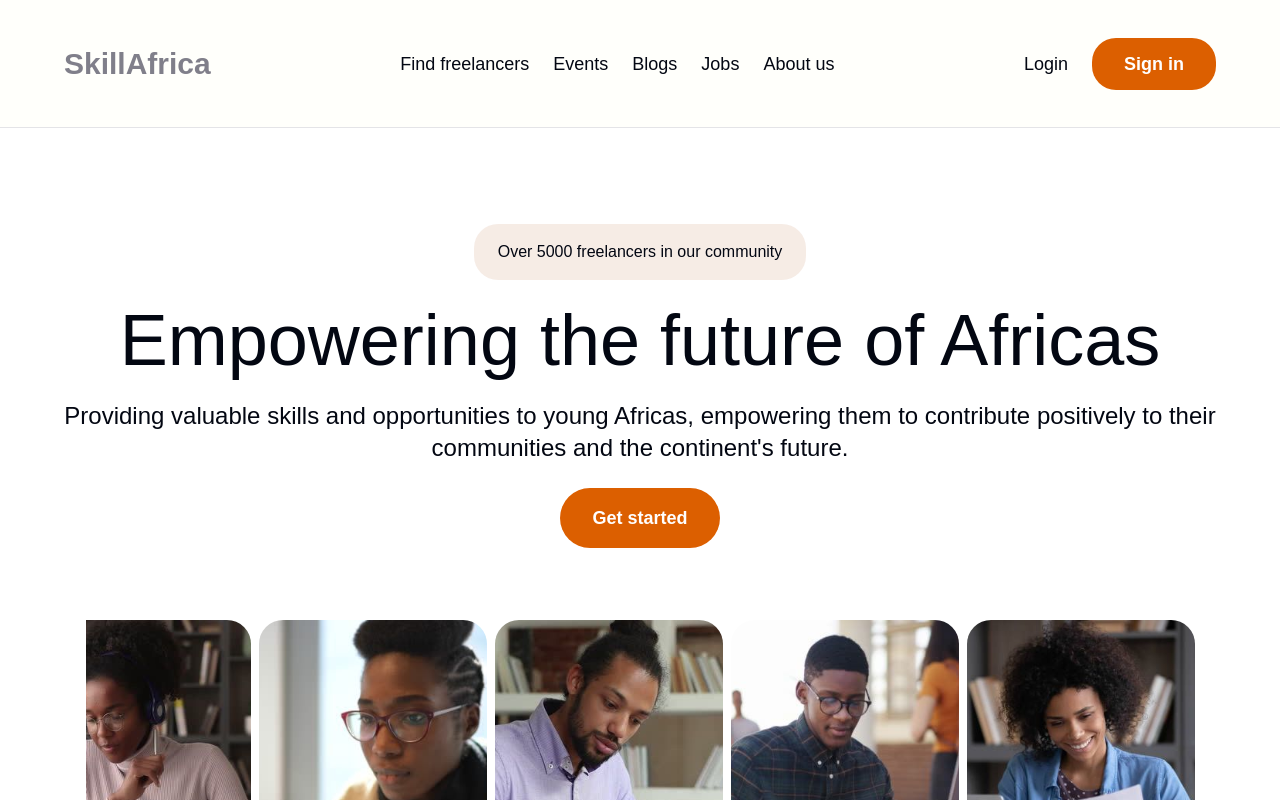
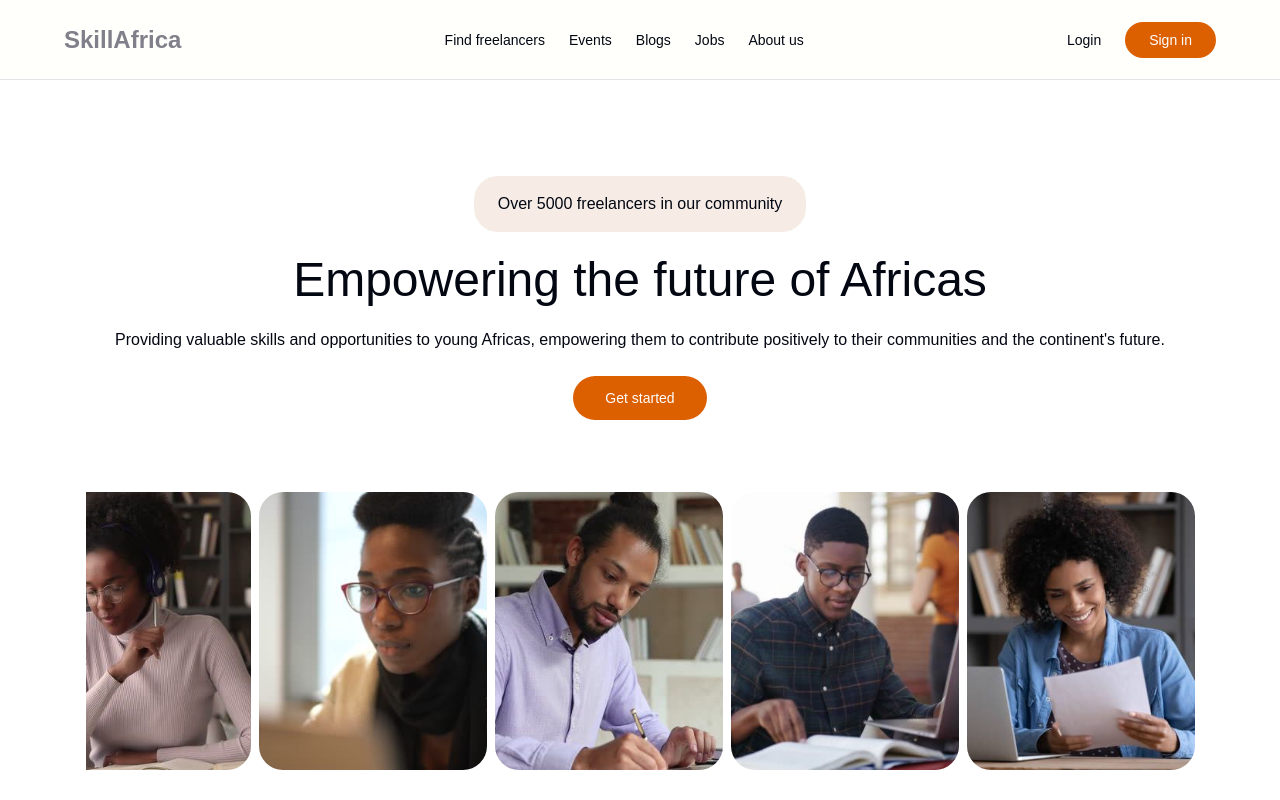
Before and after one commit to Skill-Afrika/skill-africa-frontend, a Next.js app: page /landing in a window 1280 px wide. Shown: the top 800 px of the page. Built offline with nearby package versions, Linux system fonts and the light colour scheme.

Commit message:
navbar mobile

```diff
--- a/app/landing2/landing2.jsx
+++ b/app/landing2/landing2.jsx
@@ -1,4 +1,4 @@
-import Header from "../../components/landingpage/header";
+import Header from "../../components/landingpage/header/header";
 import Hero from "../../components/landingpage/hero/hero";
 import Join from "../../components/landingpage/join/join";
 import Service from "../../components/landingpage/service/service";
--- a/components/landingpage/header.jsx
+++ /dev/null
@@ -1,59 +0,0 @@
-"use client";
-
-import Link from "next/link";
-import AOS from "aos";
-import "aos/dist/aos.css";
-import { useEffect } from "react";
-
-const Header = () => {
-  useEffect(() => {
-    AOS.init();
-  }, []);
-  return (
-    <div
-      data-aos="fade-right"
-      data-aos-duration="1500"
-      className="flex justify-between items-center h-32 w-full px-16 border-b border-zinc-200"
-      style={{
-        backgroundColor: "#FFFFFB",
-        fontFamily: "Bricolage Grotesque, sans-serif",
-      }}
-    >
-      <h1
-        className="text-3xl font-bold opacity-50"
-        style={{ color: "#04021B" }}
-      >
-        SkillAfrica
-      </h1>
-      <ul className="text-lg font-normal md:flex justify-between hidden">
-        <li>
-          <a href="#findfreelancers">Find freelancers</a>
-        </li>
-        <li className="ml-6">
-          <a href="#events">Events</a>
-        </li>
-        <li className="ml-6">
-          <a href="#blog">Blogs</a>
-        </li>
-        <li className="ml-6">
-          <a href="#jobs">Jobs</a>
-        </li>
-        <li className="ml-6">
-          <a href="#about">About us</a>
-        </li>
-      </ul>
-      <ul className="md:flex hidden justify-between text-lg font-normal items-center">
-        <li className="text-lg font-normal">
-          <Link href={"/login"}>Login</Link>
-        </li>
-        <li
-          className="font-semibold px-8 py-3 bg-red-700 text-white rounded-3xl ml-6"
-          style={{ backgroundColor: "#DC5F00" }}
-        >
-          <a href="#signin">Sign in</a>
-        </li>
-      </ul>
-    </div>
-  );
-};
-export default Header;
--- /dev/null
+++ b/components/landingpage/header/header.css
@@ -0,0 +1,15 @@
+.scale:checked ~ .toscale {
+  transform: scale(80);
+}
+.nav {
+  height: 100vh;
+  position: fixed;
+  top: 0;
+  left: 0;
+  z-index: 1500;
+  transition: all 0.8s cubic-bezier(0.68, -0.55, 0.265, 1.55);
+}
+.scale:checked ~ .nav {
+  opacity: 1;
+  width: 100%;
+}
--- /dev/null
+++ b/components/landingpage/header/header.jsx
@@ -0,0 +1,133 @@
+"use client";
+
+import Link from "next/link";
+import AOS from "aos";
+import "aos/dist/aos.css";
+import { useEffect, useState } from "react";
+import { BsListNested } from "react-icons/bs";
+import { AiOutlineClose } from "react-icons/ai";
+import "./header.css";
+
+const Header = () => {
+  useEffect(() => {
+    AOS.init();
+  }, []);
+  const [isClick, setIsClick] = useState(false);
+  const transformstyle = {
+    transform: isClick ? "scale(1)" : "",
+    transition: "all .8s cubic-bezier(0.87, 0, 0.07, 1)",
+  };
+  return (
+    <>
+      <div
+        data-aos="fade-right"
+        data-aos-duration="1500"
+        className="md:flex hidden justify-between items-center md:h-20 h-16 w-full md:px-16 px-8 border-b border-zinc-200"
+        style={{
+          backgroundColor: "#FFFFFB",
+          fontFamily: "Bricolage Grotesque, sans-serif",
+        }}
+      >
+        <h1
+          className="md:text-2xl text-xl font-bold opacity-50 md:px-0"
+          style={{ color: "#04021B" }}
+        >
+          SkillAfrica
+        </h1>
+        <ul className="text-sm font-normal md:flex justify-between hidden">
+          <li>
+            <a href="#findfreelancers">Find freelancers</a>
+          </li>
+          <li className="ml-6">
+            <a href="#events">Events</a>
+          </li>
+          <li className="ml-6">
+            <a href="#blog">Blogs</a>
+          </li>
+          <li className="ml-6">
+            <a href="#jobs">Jobs</a>
+          </li>
+          <li className="ml-6">
+            <a href="#about">About us</a>
+          </li>
+        </ul>
+        <ul className="md:flex hidden justify-between text-sm font-normal items-center">
+          <li className="text-sm font-normal">
+            <Link href={"/login"}>Login</Link>
+          </li>
+          <li
+            className="font-medium px-6 py-2 bg-red-700 text-white ml-6"
+            style={{ backgroundColor: "#DC5F00", borderRadius: "40px" }}
+          >
+            <a href="#signin">Sign in</a>
+          </li>
+        </ul>
+      </div>
+
+      {/* mobile */}
+      <div
+        className="flex md:hidden justify-between items-center px-8 h-16 w-full border-b border-zinc-200"
+        style={{
+          backgroundColor: "#FFFFFB",
+          fontFamily: "Bricolage Grotesque, sans-serif",
+        }}
+      >
+        <h1
+          className="text-xl font-bold opacity-50"
+          style={{ color: "#04021B" }}
+        >
+          SkillAfrica
+        </h1>
+
+        {!isClick ? (
+          <BsListNested
+            className={`${
+              isClick ? "hidden" : ""
+            } text-red-400 md:hidden block text-4xl cursor-pointer`}
+            onClick={() => setIsClick(true)}
+          />
+        ) : (
+          <nav
+            className="fixed inset-0 flex flex-col items-center justify-center h-screen z-[1500]"
+            style={{
+              backgroundColor: "#111827",
+            }}
+          >
+            <AiOutlineClose
+              className="text-red-400 text-2xl absolute top-4 right-12 cursor-pointer"
+              onClick={() => setIsClick(false)}
+            />
+            <ul
+              className="space-y-8 text-center text-white"
+              data-aos="fade-right"
+              data-aos-duration="1500"
+            >
+              <li>
+                <Link href={"/findfreelancers"}>Find freelancers</Link>
+              </li>
+              <li>
+                <Link href={"/events"}>Events</Link>
+              </li>
+              <li>
+                <Link href={"/blogs"}>Blogs</Link>
+              </li>
+              <li>
+                <Link href={"/jobs"}>Jobs</Link>
+              </li>
+              <li>
+                <Link href={"/about"}>About us</Link>
+              </li>
+              <li>
+                <Link href={"/login"}>Login</Link>
+              </li>
+              <li>
+                <Link href={"/sign in"}>Sign in</Link>
+              </li>
+            </ul>
+          </nav>
+        )}
+      </div>
+    </>
+  );
+};
+export default Header;
--- a/components/landingpage/hero/hero.jsx
+++ b/components/landingpage/hero/hero.jsx
@@ -29,16 +29,16 @@ const Hero = () => {
       >
         Over 5000 freelancers in our community
       </h1>
-      <h1 className="md:font-medium md:text-7xl text-2xl font-bold text-center">
+      <h1 className="md:font-medium md:text-5xl text-2xl font-bold text-center">
         Empowering the future of Africas
       </h1>
-      <p className="md:text-2xl font-normal text-xs text-center">
+      <p className="md:text-base font-normal text-xs text-center">
         Providing valuable skills and opportunities to young Africas, empowering
         them to contribute positively to their communities and the continent's
         future.
       </p>
       <button
-        className="md:text-lg text-xs font-semibold md:px-8 md:py-4 px-6 py-3 text-white"
+        className="md:text-sm text-xs font-medium md:px-8 md:py-3 px-5 py-2 text-white"
         style={{ backgroundColor: "rgba(220, 95, 0, 1)", borderRadius: "32px" }}
       >
         <Link href={"/register"}>Get started</Link>
```
Also changed, not shown: 1 other file (tests, documents, lock files or other folders).
